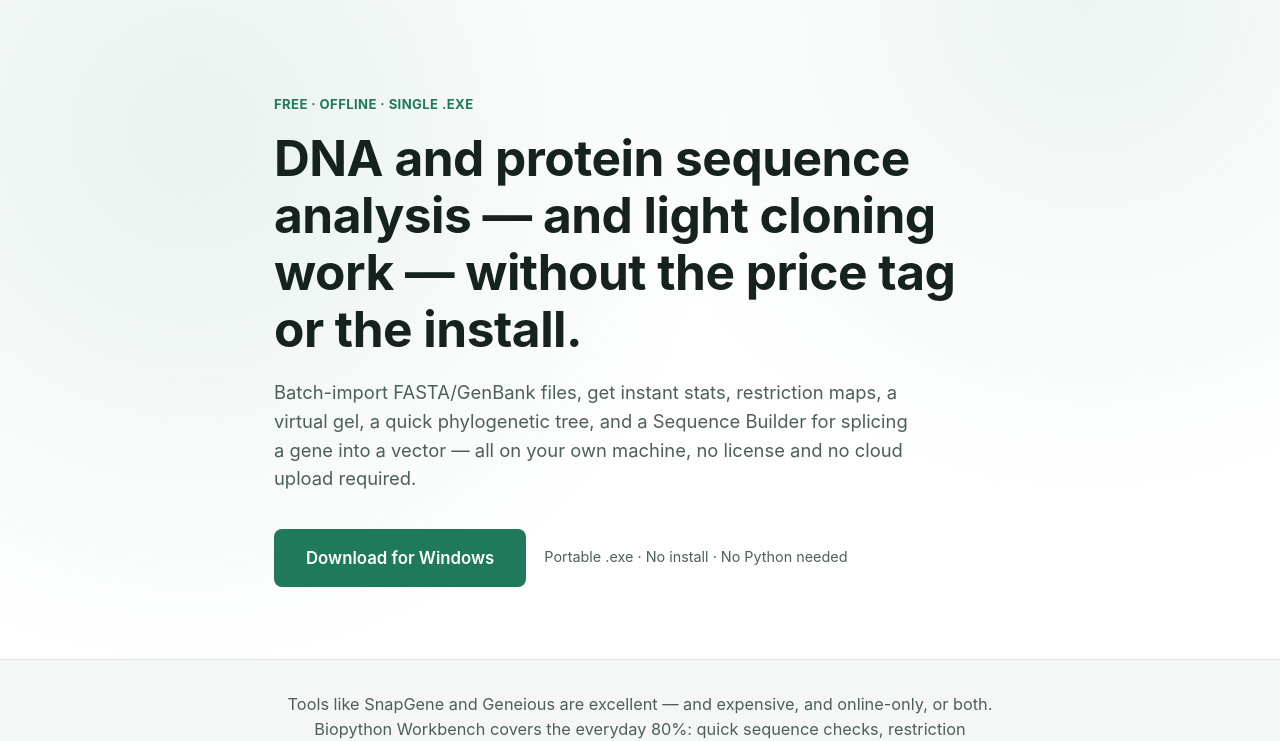
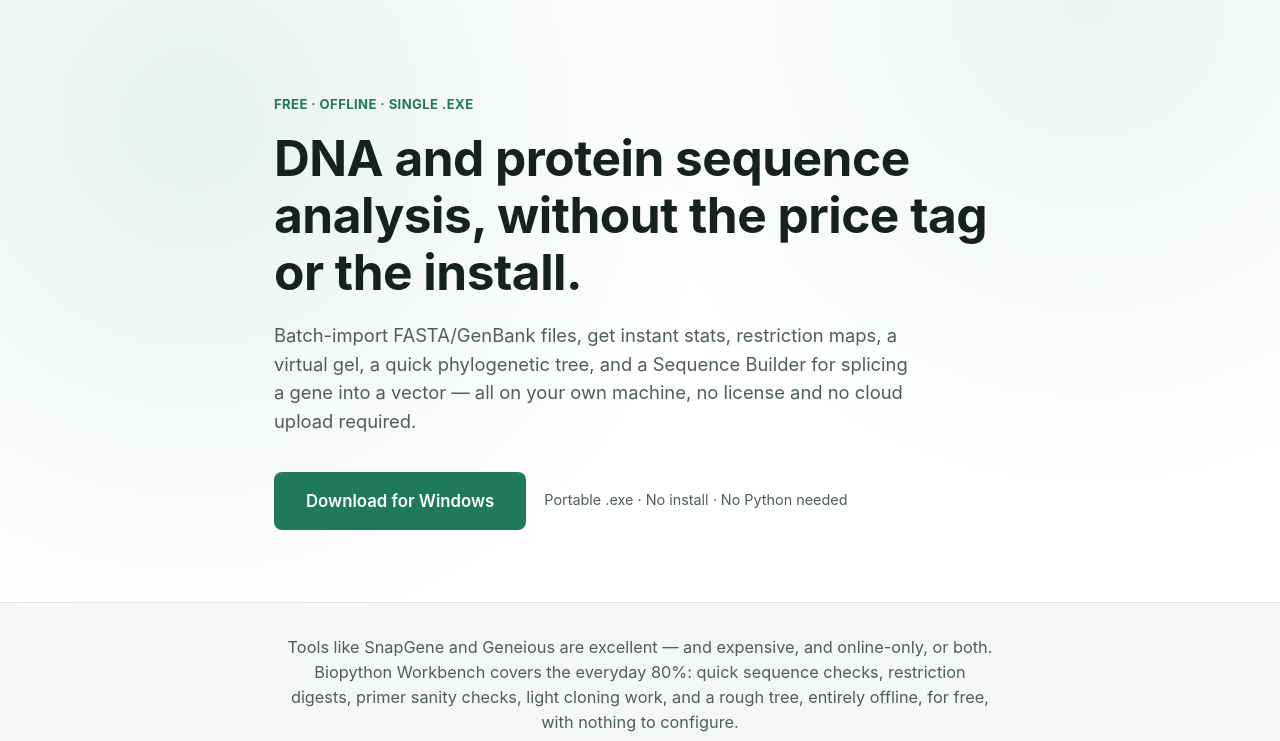
Before and after one commit to matt2000-exe/biopython-workbench-site, a website: page index.html in a window 1280 px wide. Shown: the part 67-808 px from the top of the page. Drawn offline with Linux system fonts and the light colour scheme.

Commit message:
Simplify hero headline, drop the light cloning work callout

```diff
--- a/index.html
+++ b/index.html
@@ -35,7 +35,7 @@
   <section class="hero">
     <div class="container hero-inner">
       <p class="eyebrow">Free &middot; Offline &middot; Single .exe</p>
-      <h1>DNA and protein sequence analysis — and light cloning work — without the price tag or the install.</h1>
+      <h1>DNA and protein sequence analysis, without the price tag or the install.</h1>
       <p class="hero-sub">
         Batch-import FASTA/GenBank files, get instant stats, restriction maps, a virtual gel,
         a quick phylogenetic tree, and a Sequence Builder for splicing a gene into a vector —
```
